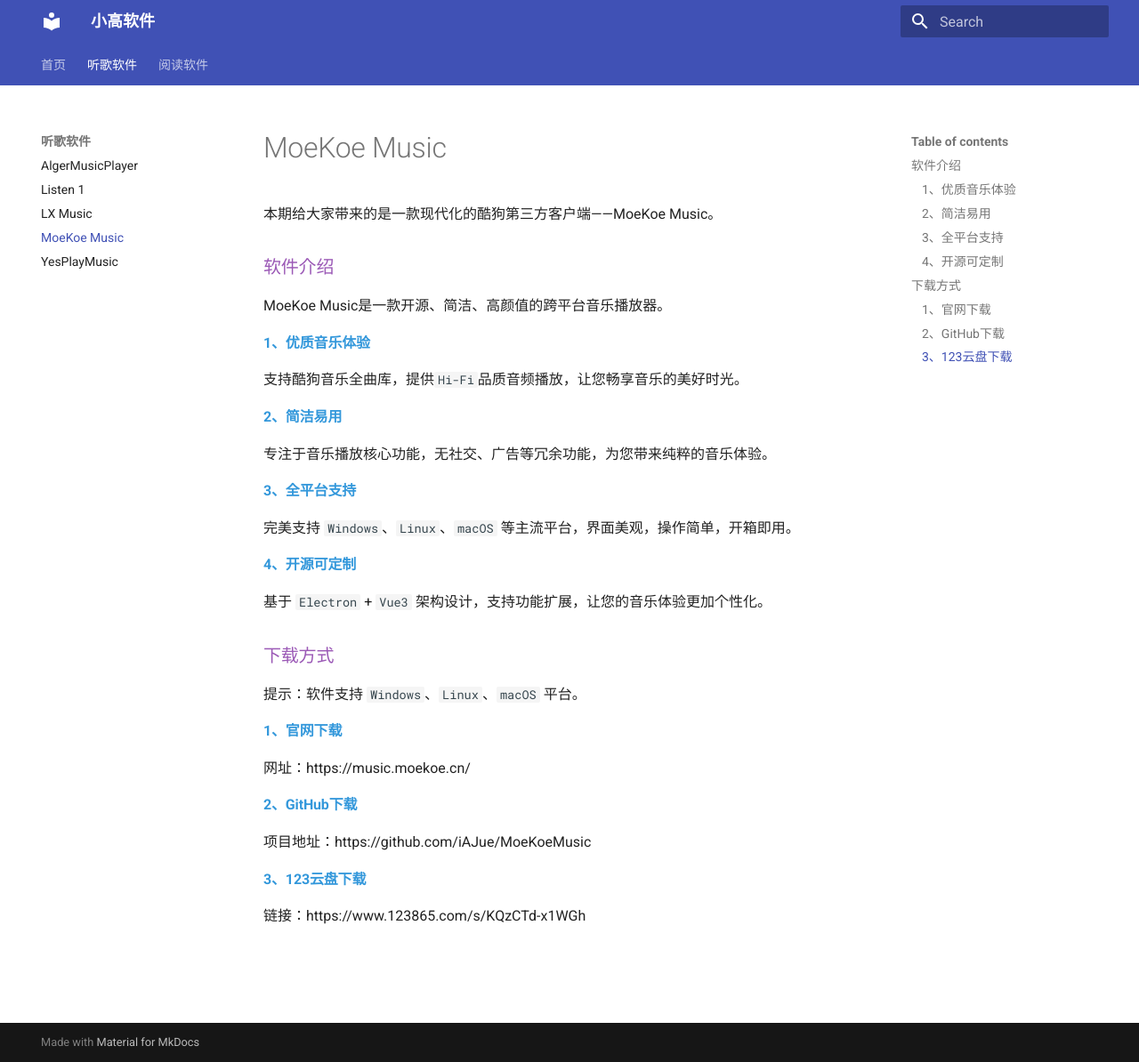
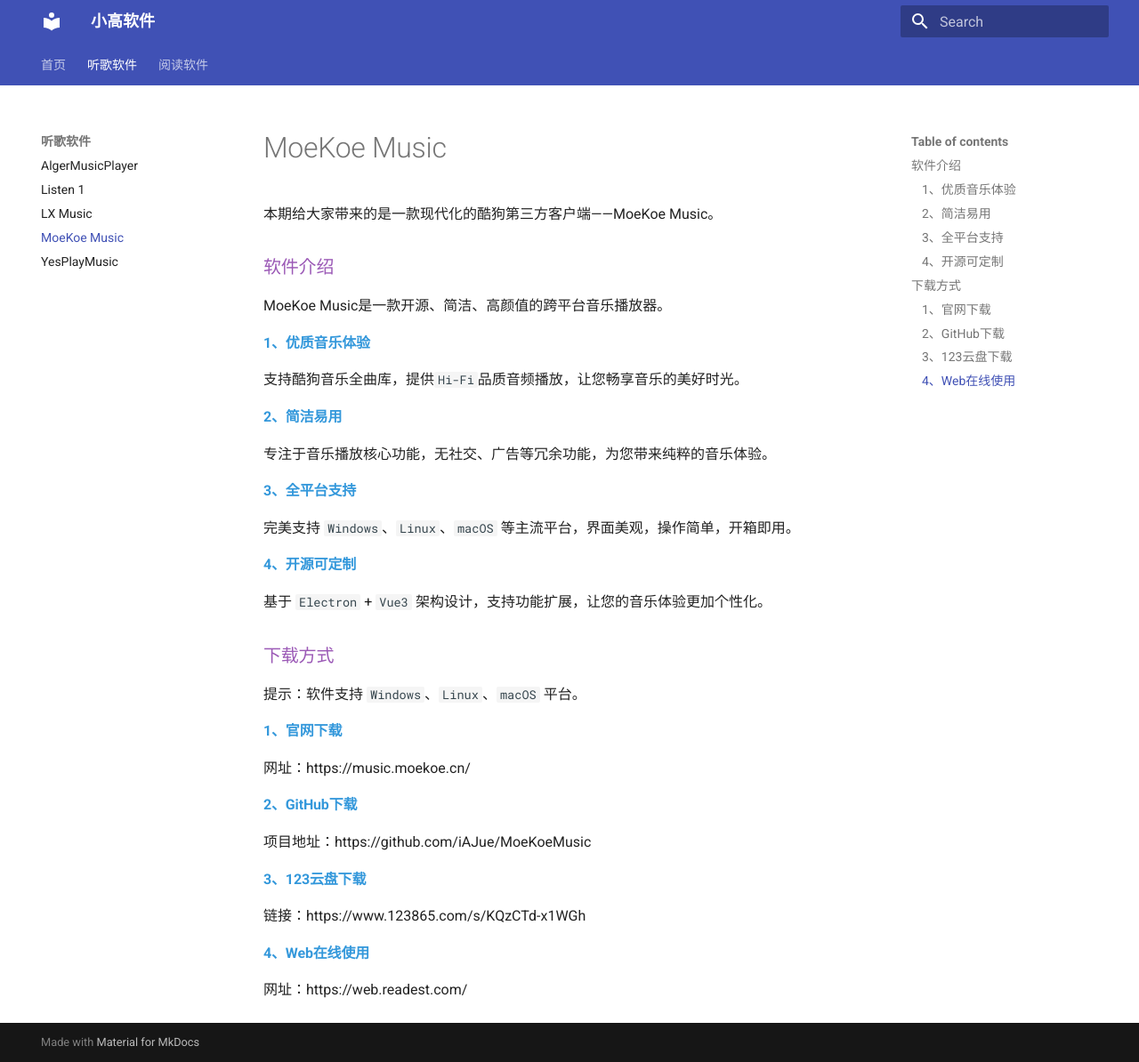
Before and after one commit to AstridGao/MkDocs, an MkDocs documentation site: the page built from docs/Music/MoeKoe Music.md, in a window 1280 px wide and 1194 px high. Shown: the whole window at 89% size. Built offline with MkDocs 1.6.1 and Material for MkDocs 9.7.7, drawn with Linux system fonts in a browser that asks for light colours.

Commit message:
对Readest.md文件进行修改

```diff
--- a/docs/Music/MoeKoe Music.md
+++ b/docs/Music/MoeKoe Music.md
@@ -35,3 +35,7 @@
 #### <font color="#3498db">3、123云盘下载</font>
 
 链接：https://www.123865.com/s/KQzCTd-x1WGh
+
+#### <font color="#3498db">4、Web在线使用</font>
+
+网址：https://web.readest.com/
```
